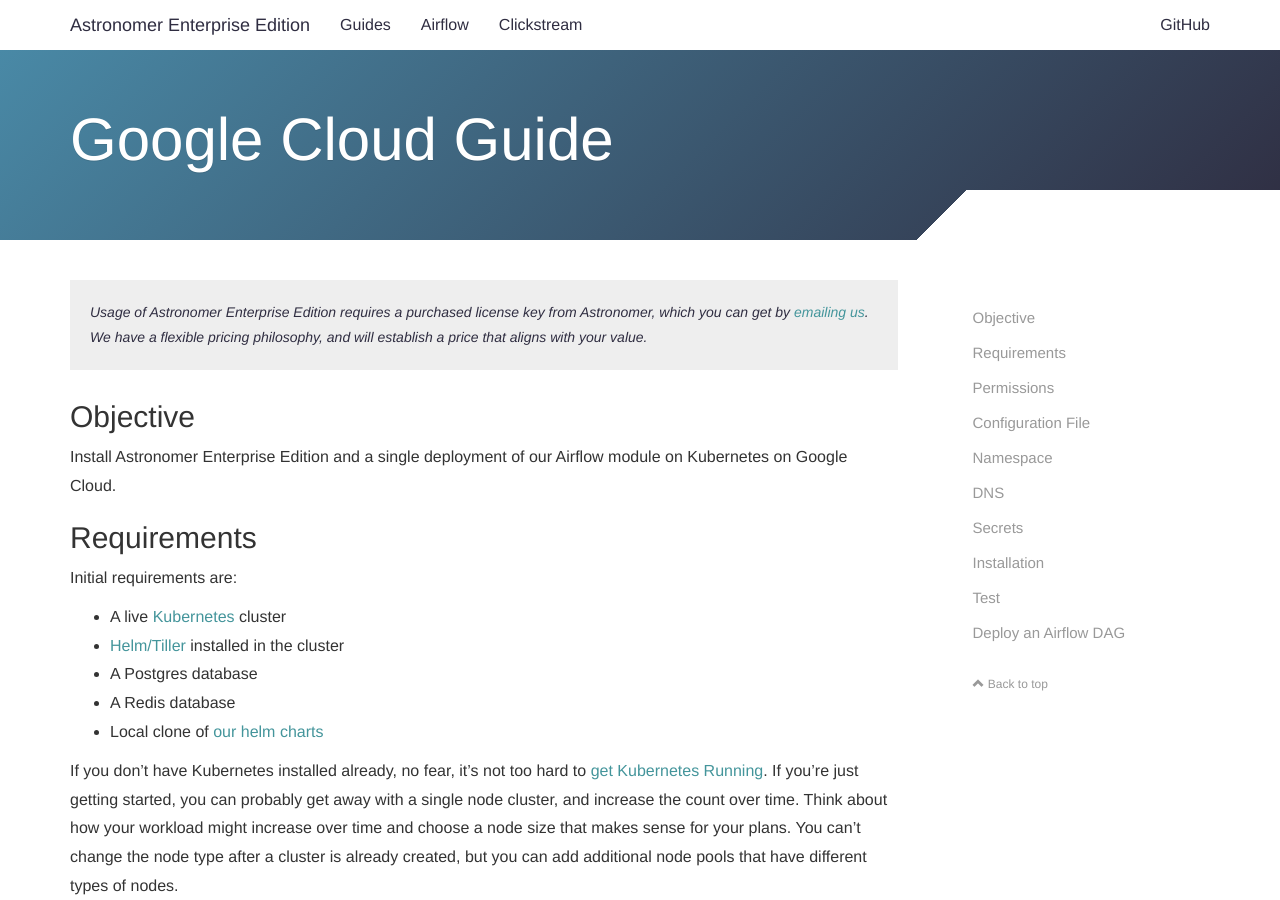
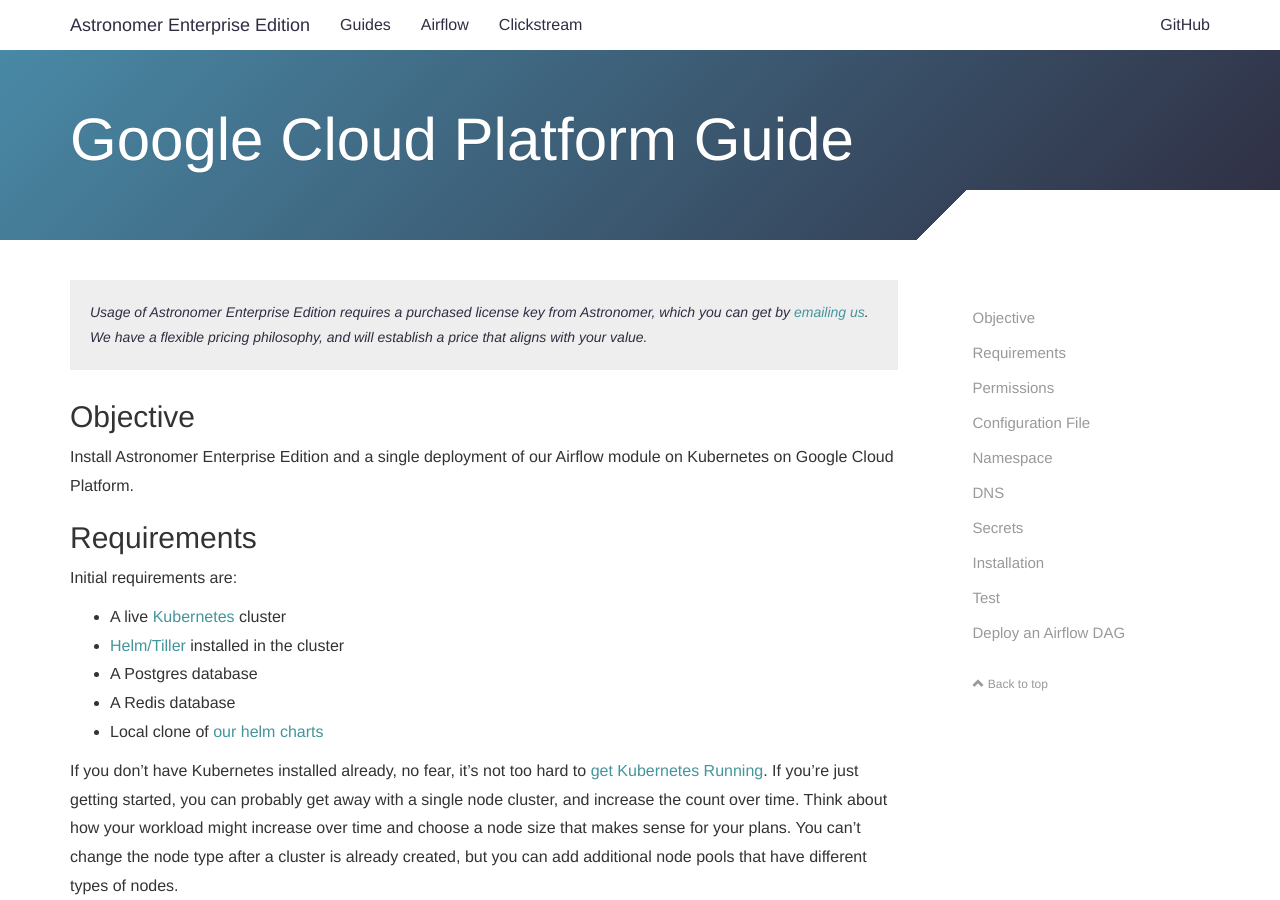
Before and after one commit to skynet/astronomer-ee, a Jekyll site: the page built from docs/pages/guides/google-cloud.md, in a window 1280 px wide and 900 px high. Built offline with Jekyll 4.4.1, drawn with Linux system fonts in a browser that asks for light colours; nearby versions of some CDN libraries; comment, search, counter and statistics services are not loaded.

Commit message:
Rename GC to GCP

```diff
--- a/docs/pages/guides/google-cloud.md
+++ b/docs/pages/guides/google-cloud.md
@@ -1,6 +1,6 @@
 ---
 layout: page
-title: Google Cloud Guide
+title: Google Cloud Platform Guide
 permalink: /guides/google-cloud/
 hide: true
 ---
@@ -9,7 +9,7 @@ hide: true
 
 ## Objective
 
-Install Astronomer Enterprise Edition and a single deployment of our Airflow module on Kubernetes on Google Cloud.
+Install Astronomer Enterprise Edition and a single deployment of our Airflow module on Kubernetes on Google Cloud Platform.
 
 ## Requirements
 
```
Also changed, not shown: docs/_includes/guides.md (+1 -1 lines), docs/pages/guides/migrating-dags.md (+1 -1 lines).
